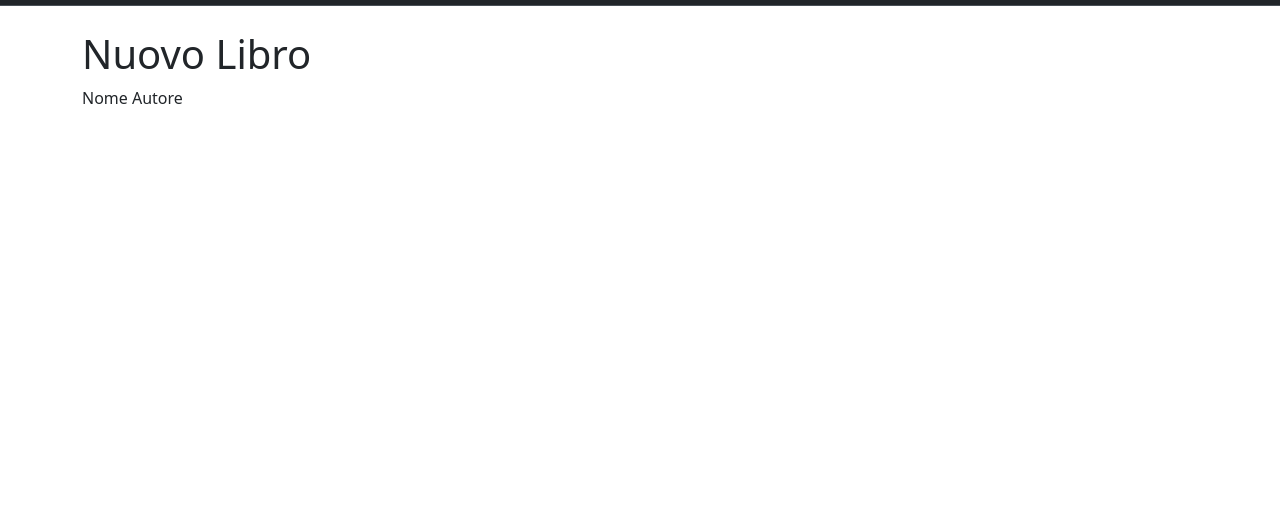
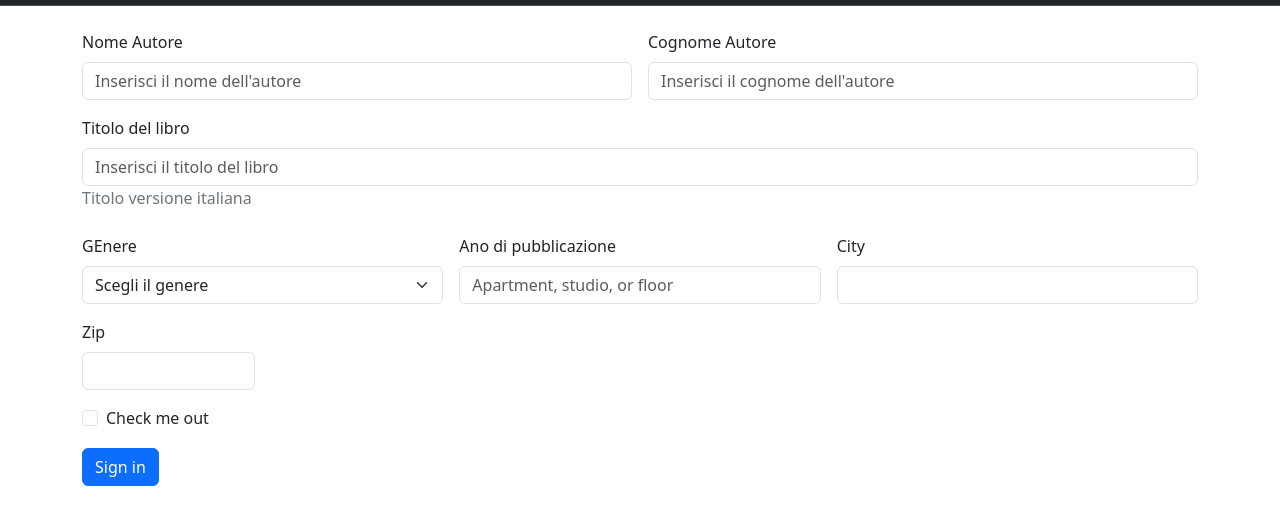
Before and after one commit to giovanni-arduini/html-css-bootstrap-dashboard, a plain HTML site: page new-book.html in a window 1280 px wide. Shown: the part 71-596 px from the top of the page. Drawn offline with nearby package versions, Linux system fonts and the light colour scheme.

Commit message:
ADD form section areas

```diff
--- a/new-book.html
+++ b/new-book.html
@@ -64,17 +64,131 @@
 
     <section class="new_book_form">
       <div class="container">
-        <div class="row">
-          <div class="col-12">
+        <!-- <div class="row">
+          <div class="col-12 mb-4">
             <h1>Nuovo Libro</h1>
           </div>
-          <div class="row">
-            <div class="col6 col-lg-12">
-              <p>Nome Autore</p>
+          <form class="row form">
+            <div class="col-6">
+              <div class="card card border-0">
+                <p>Nome Autore</p>
+                <input
+                  type="text"
+                  id="author-name"
+                  placeholder="Inserisci il nome dell'autore"
+                  name="author-name"
+                  required
+                />
+              </div>
             </div>
-            <div class="col6 col-lg-12"></div>
+
+            <div class="col-6">
+              <div class="card border-0">
+                <p>Cognome Autore</p>
+                <input
+                  type="text"
+                  id="author-surnname"
+                  placeholder="Inserisci il cognome dell'autore"
+                  name="author-surnname"
+                  required
+                />
+              </div>
+            </div>
+          </form>
+
+          <form class="row" action="">
+            <div class="col-">
+              <div class="card border-0">
+                <p>Titolo</p>
+                <input
+                  type="text"
+                  id="title"
+                  placeholder="Inserisci il titolo del libro"
+                  name="title"
+                  required
+                />
+                <label for="title">Titolo versione italiana</label>
+              </div>
+            </div>
+          </form>
+        </div> -->
+
+        <form class="row g-3">
+          <div class="col-md-6">
+            <label for="author-name" class="form-label">Nome Autore</label>
+            <input
+              type="text"
+              class="form-control"
+              id="author_name"
+              placeholder="Inserisci il nome dell'autore"
+            />
           </div>
-        </div>
+          <div class="col-md-6">
+            <label for="author-surnname" class="form-label"
+              >Cognome Autore</label
+            >
+            <input
+              type="text"
+              class="form-control"
+              id="author_surname"
+              placeholder="Inserisci il cognome dell'autore"
+            />
+          </div>
+          <div class="col-12">
+            <label for="title" class="form-label">Titolo del libro</label>
+            <input
+              type="text"
+              class="form-control"
+              id="title"
+              placeholder="Inserisci il titolo del libro"
+            />
+            <label for="title" class="form-label text-secondary"
+              >Titolo versione italiana</label
+            >
+          </div>
+
+          <div class="col-12 col-lg-4">
+            <label for="inputState" class="form-label">GEnere</label>
+            <select id="inputState" class="form-select">
+              <option selected>Scegli il genere</option>
+              <option>Uomo</option>
+              <option>Donna</option>
+              <option>Altro</option>
+              <option>Preferisco non rispondere</option>
+            </select>
+          </div>
+          <div class="col-12 col-lg-4">
+            <label for="inputAddress2" class="form-label"
+              >Ano di pubblicazione</label
+            >
+            <input
+              type="select"
+              class="form-control"
+              id="inputAddress2"
+              placeholder="Apartment, studio, or floor"
+            />
+          </div>
+          <div class="col-12 col-lg-4">
+            <label for="inputCity" class="form-label">City</label>
+            <input type="text" class="form-control" id="inputCity" />
+          </div>
+
+          <div class="col-md-2">
+            <label for="inputZip" class="form-label">Zip</label>
+            <input type="text" class="form-control" id="inputZip" />
+          </div>
+          <div class="col-12">
+            <div class="form-check">
+              <input class="form-check-input" type="checkbox" id="gridCheck" />
+              <label class="form-check-label" for="gridCheck">
+                Check me out
+              </label>
+            </div>
+          </div>
+          <div class="col-12">
+            <button type="submit" class="btn btn-primary">Sign in</button>
+          </div>
+        </form>
       </div>
     </section>
   </body>
```
